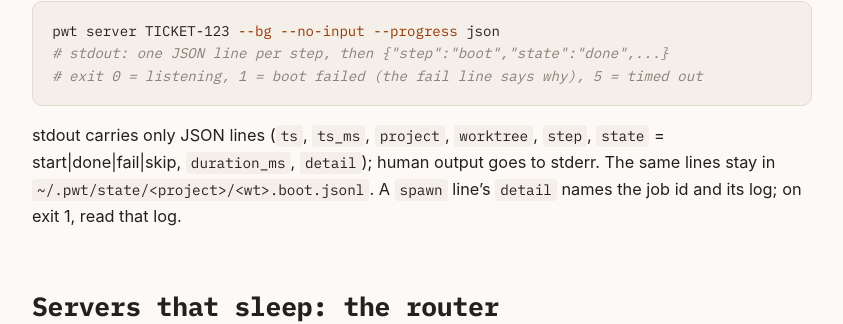
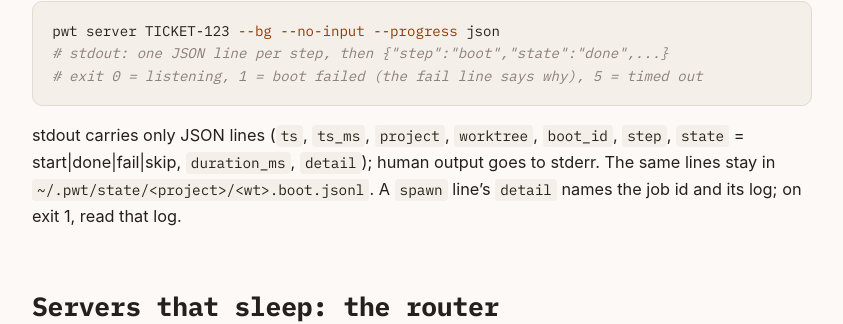
Before and after one commit to jonasporto/pwt, a Jekyll site: the page built from site/docs/agents.md, in a window 1280 px wide and 900 px high, scrolled down 4326 px. Shown: the part 135-459 px from the top of the window, without its empty margins (218-1061 px from the left). Built offline with Jekyll 4.4.1, drawn with Linux system fonts in a browser that asks for light colours.

Commit message:
Boot progress: a finished boot's watcher never writes into the next boot
A failed boot's watcher keeps polling for up to 250 ms after its job
dies. A boot started in that window truncates the same file, and the
old watcher then wrote listen/boot fail into the new record, so a good
boot was reported failed (seen on Linux CI). Every line now carries a
boot_id, and the watcher writes only while the file is still its own.

````diff
--- a/site/docs/agents.md
+++ b/site/docs/agents.md
@@ -192,7 +192,7 @@ pwt server TICKET-123 --bg --no-input --progress json
 ```
 
 stdout carries only JSON lines (`ts`, `ts_ms`, `project`, `worktree`,
-`step`, `state` = start|done|fail|skip, `duration_ms`, `detail`); human
+`boot_id`, `step`, `state` = start|done|fail|skip, `duration_ms`, `detail`); human
 output goes to stderr. The same lines stay in
 `~/.pwt/state/<project>/<wt>.boot.jsonl`. A `spawn` line's `detail` names the
 job id and its log; on exit 1, read that log.
````
Also changed, not shown: skills/pwt-cli/SKILL.md (+1 -1 lines), CHANGELOG.md, README.md, 2 other files.
